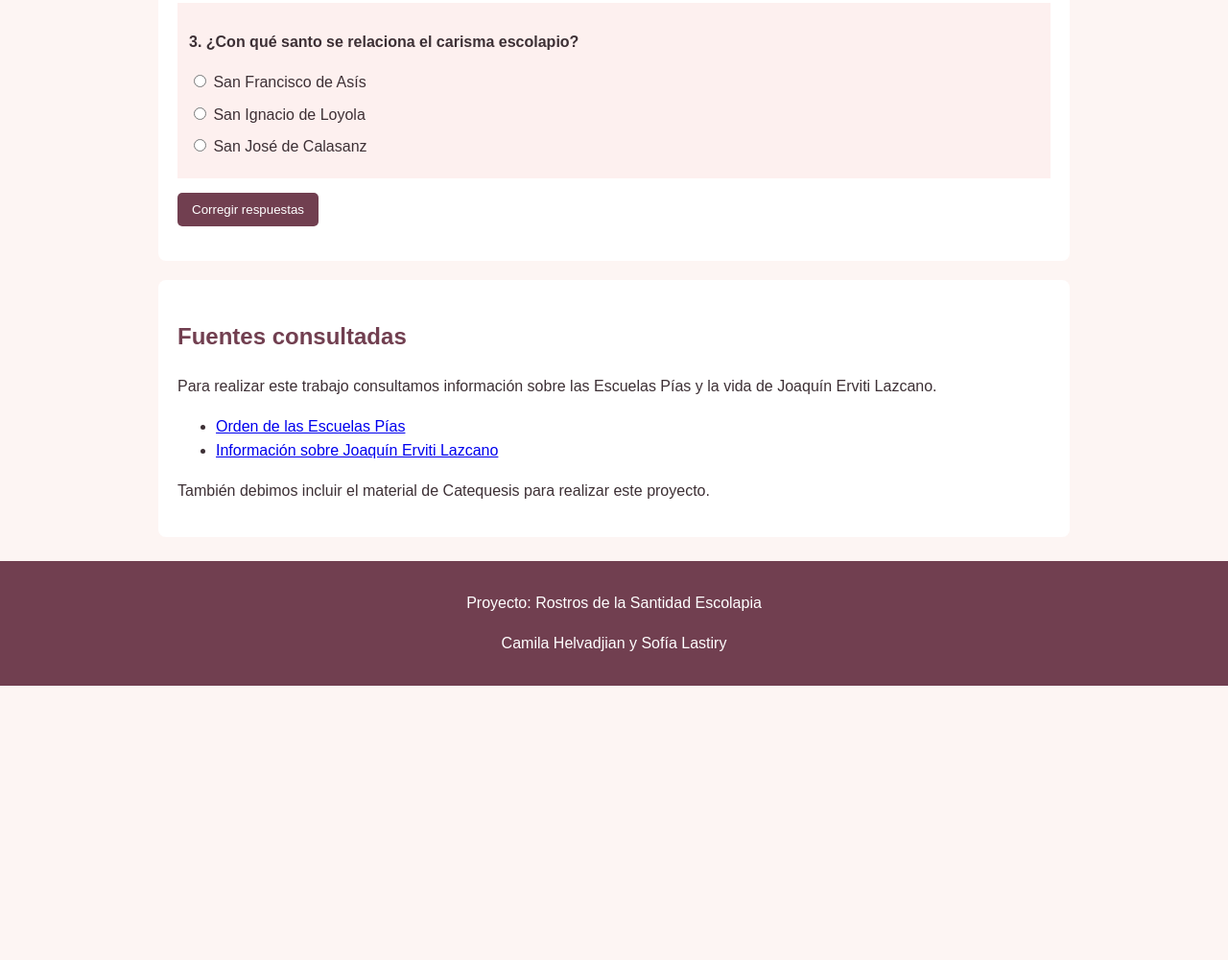
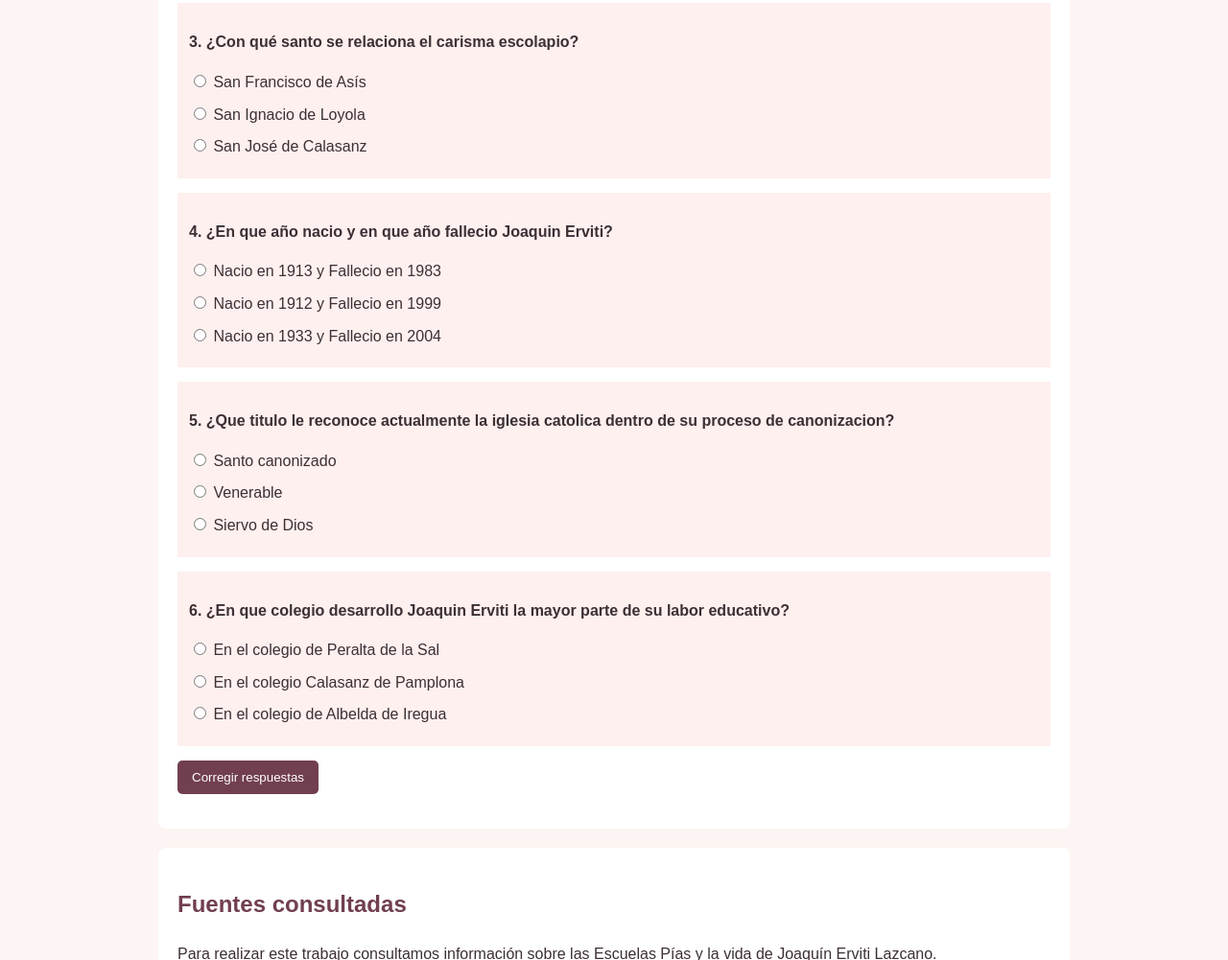
Before and after one commit to CamiySofi/proyecto, a plain HTML site: page index.html in a window 1280 px wide. Shown: the part 2515-3516 px from the top of the page at 96% size. Before the commit the page ends 3230 px from the top, so only its background shows below. Drawn offline with Linux system fonts and the light colour scheme.

Commit message:
Add files via upload

```diff
--- a/index.html
+++ b/index.html
@@ -139,6 +139,61 @@
                     San José de Calasanz
                 </label>
             </div>
+            <div class="pregunta">
+                <p><strong>4. ¿En que año nacio y en que año fallecio Joaquin Erviti?</strong></p>
+
+                <label>
+                    <input type="radio" name="p4" value="a">
+                    Nacio en 1913 y Fallecio en 1983
+                </label>
+
+                <label>
+                    <input type="radio" name="p4" value="b">
+                    Nacio en 1912 y Fallecio en 1999
+                </label>
+
+                <label>
+                    <input type="radio" name="p4" value="c">
+                    Nacio en 1933 y Fallecio en 2004
+                </label>
+            </div>
+             <div class="pregunta">
+                <p><strong>5. ¿Que titulo le reconoce actualmente la iglesia catolica dentro de su proceso de canonizacion?</strong></p>
+
+                <label>
+                    <input type="radio" name="p5" value="a">
+                    Santo canonizado
+                </label>
+
+                <label>
+                    <input type="radio" name="p5" value="b">
+                    Venerable
+                </label>
+
+                <label>
+                    <input type="radio" name="p5" value="c">
+                    Siervo de Dios
+                </label>
+            </div>
+            <div class="pregunta">
+                <p><strong>6. ¿En que colegio desarrollo Joaquin Erviti la mayor parte de su labor educativo?</strong></p>
+
+                <label>
+                    <input type="radio" name="p6" value="a">
+                    En el colegio de Peralta de la Sal
+                </label>
+
+                <label>
+                    <input type="radio" name="p6" value="b">
+                    En el colegio Calasanz de Pamplona
+                </label>
+
+                <label>
+                    <input type="radio" name="p6" value="c">
+                    En el colegio de Albelda de Iregua
+                </label>
+            </div>
+
 
             <button id="corregir" type="button">
                 Corregir respuestas
--- a/js/quiz.js
+++ b/js/quiz.js
@@ -41,15 +41,15 @@ boton.addEventListener("click", function() {
         puntaje = puntaje + 1;
     }
 
-    if (respuesta4 != null && respuesta4.value == "a") {
+    if (respuesta4 != null && respuesta4.value == "b") {
         puntaje = puntaje + 1;
     }
 
-    if (respuesta5 != null && respuesta5.value == "b") {
+    if (respuesta5 != null && respuesta5.value == "c") {
         puntaje = puntaje + 1;
     }
 
-    if (respuesta6 != null && respuesta6.value == "c") {
+    if (respuesta6 != null && respuesta6.value == "b") {
         puntaje = puntaje + 1;
     }
 
```
